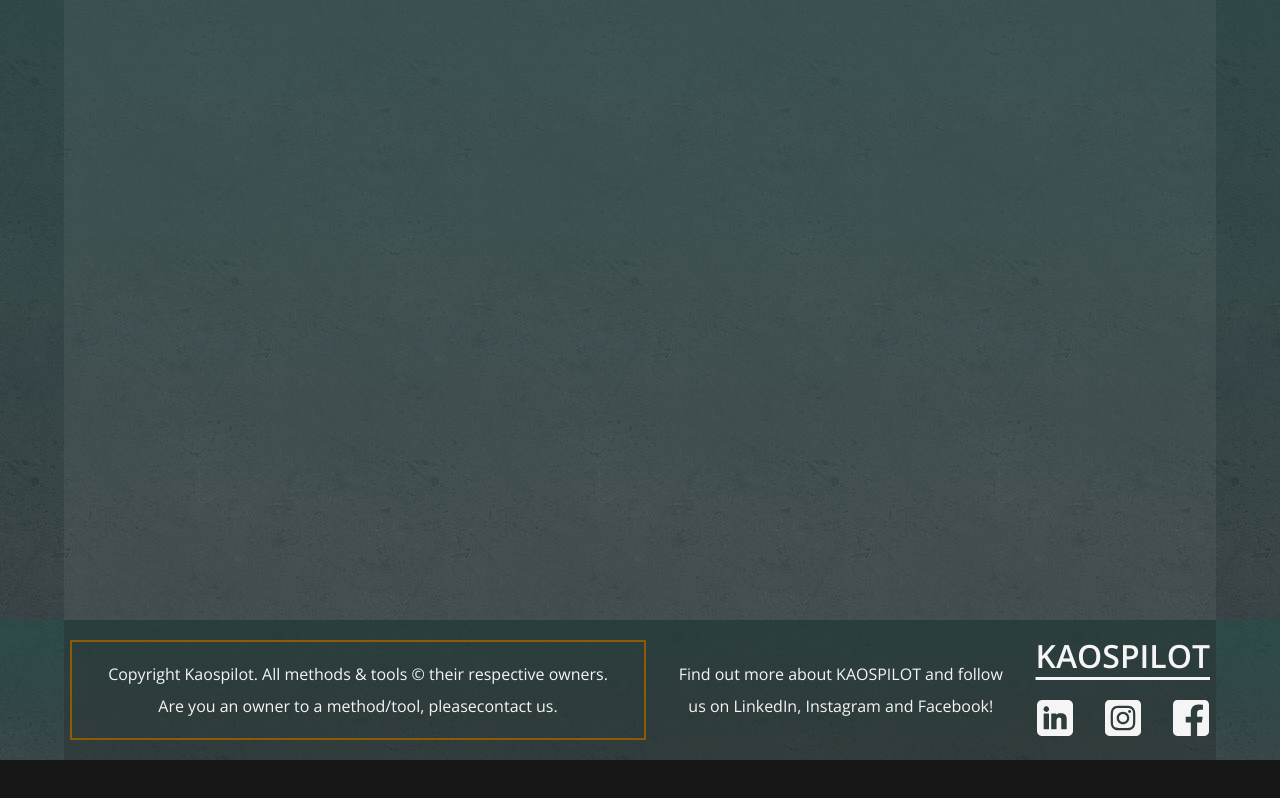
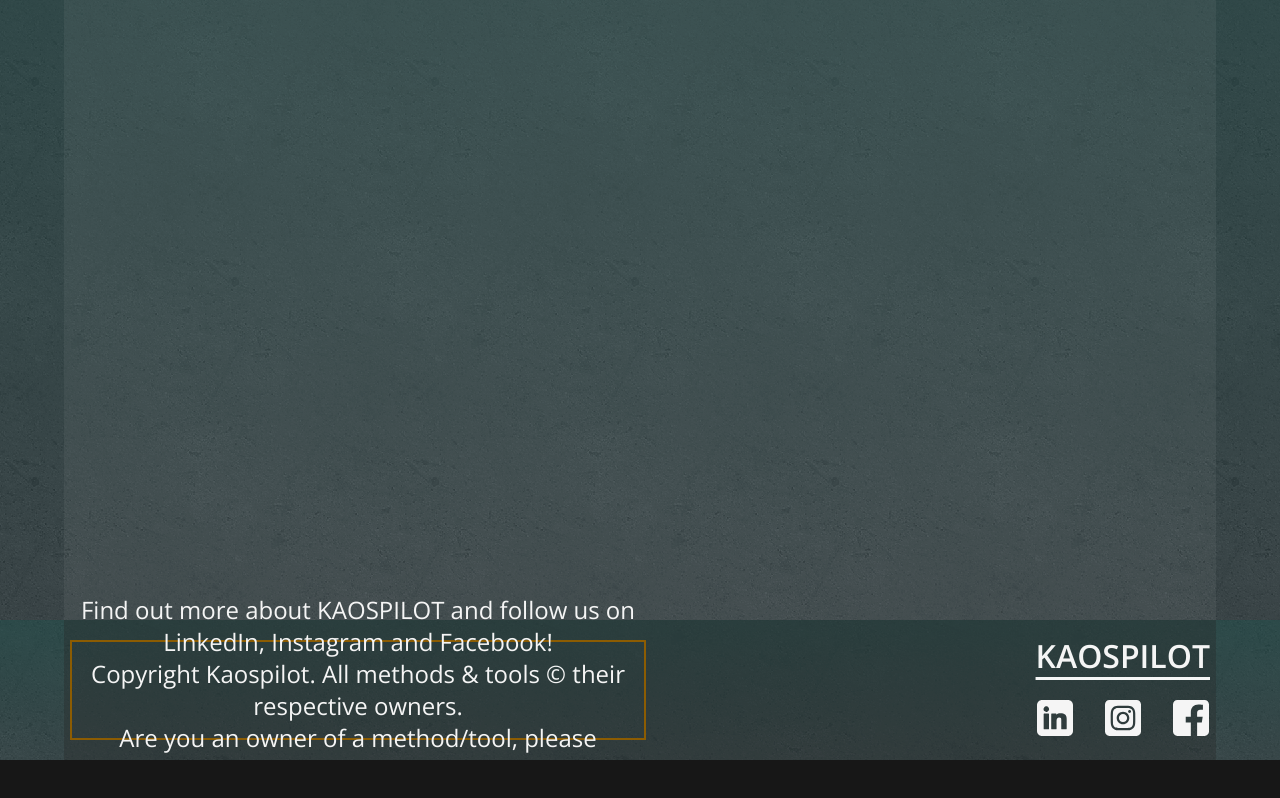
Before and after one commit to HackYourFuture-CPH/kp-toolbox-fp-class21, a React (Create React App) app in the folder packages/client/: page /favourites in a window 1280 px wide. Shown: the part 276-1074 px from the top of the page. Built offline with nearby package versions, Linux system fonts and the light colour scheme.

Commit message:
Added links to Social Media Pages

```diff
--- a/packages/client/src/components/Footer/Footer.component.js
+++ b/packages/client/src/components/Footer/Footer.component.js
@@ -8,28 +8,14 @@ export const Footer = () => {
       <div className="footer-bg">
         <div className="footer-container">
           <div className="copyright-disclaimer-container">
-            <p className="copyright-disclaimer-text">
+            <p>
+              Find out more about KAOSPILOT and follow us on LinkedIn, Instagram
+              and Facebook!
+              <br />
               Copyright Kaospilot. All methods & tools © their respective
               owners.
-            </p>
-            <p className="copyright-disclaimer-text">
-              Are you an owner to a method/tool, please
-              <Link
-                to="#"
-                onClick={(e) => {
-                  window.location.href = 'mailto:no-reply@example.com';
-                  e.preventDefault();
-                }}
-              >
-                contact us
-              </Link>
-              .
-            </p>
-          </div>
-          <div className="find-information-container">
-            <p className="find-information-text">
-              Find out more about KAOSPILOT and follow us on LinkedIn, Instagram
-              and Facebook!
+              <br />
+              Are you an owner of a method/tool, please contact us
             </p>
           </div>
           <div className="links-container">
@@ -39,27 +25,27 @@ export const Footer = () => {
               </Link>
             </div>
             <div className="social-media-logo-container">
-              <Link to="/">
+              <a href="https://www.linkedin.com/school/kaospilot/?originalSubdomain=dk">
                 <img
                   className="social-media-logo"
                   src="/assets/vectors/vector-linked-in.svg"
                   alt="Linkedin-icon"
                 />
-              </Link>
-              <Link to="/">
+              </a>
+              <a href="https://www.instagram.com/kaospilot_denmark/">
                 <img
                   className="social-media-logo"
                   src="/assets/vectors/vector-instagram.svg"
                   alt="Instagram-icon"
                 />
-              </Link>
-              <Link to="/">
+              </a>
+              <a href="https://www.facebook.com/Kaospilots/">
                 <img
                   className="social-media-logo"
                   src="/assets/vectors/vector-facebook.svg"
                   alt="Facebook-icon"
                 />
-              </Link>
+              </a>
             </div>
           </div>
         </div>
--- a/packages/client/src/components/Footer/Footer.style.css
+++ b/packages/client/src/components/Footer/Footer.style.css
@@ -9,8 +9,7 @@ footer,
 .footer-bg,
 .footer-container,
 .copyright-disclaimer-container,
-.find-information-container,
-.logo-socialmedia-container,
+.logo-social-media-container,
 .links-container,
 .social-media-logo-container {
   display: flex;
@@ -63,20 +62,13 @@ footer {
   margin-left: 6px;
 }
 
-.find-information-container {
-  width: 30%;
-  height: 100px;
-}
-
 .copyright-disclaimer-text,
-.find-information-text,
 .logo-link-text {
   font-family: 'Open Sans';
   color: rgba(245, 245, 245, 1);
 }
 
-.copyright-disclaimer-text,
-.find-information-text {
+.copyright-disclaimer-container {
   font-weight: 400;
   font-size: 1.125rem;
   padding: 0 0.438rem;
@@ -120,19 +112,13 @@ a {
     gap: 1rem;
   }
 
-  .copyright-disclaimer-text,
-  .find-information-text {
+  .copyright-disclaimer-text {
     font-size: 1rem;
-  }
-
-  .find-information-text {
-    padding: 0rem;
   }
 }
 
 @media screen and (max-width: 1184px) {
-  .copyright-disclaimer-text,
-  .find-information-text {
+  .copyright-disclaimer-text {
     font-size: 0.875rem;
   }
 }
@@ -151,10 +137,6 @@ a {
 
   .copyright-disclaimer-text:first-child {
     margin-bottom: 1rem;
-  }
-
-  .find-information-container {
-    display: none;
   }
 
   .links-container {
```
